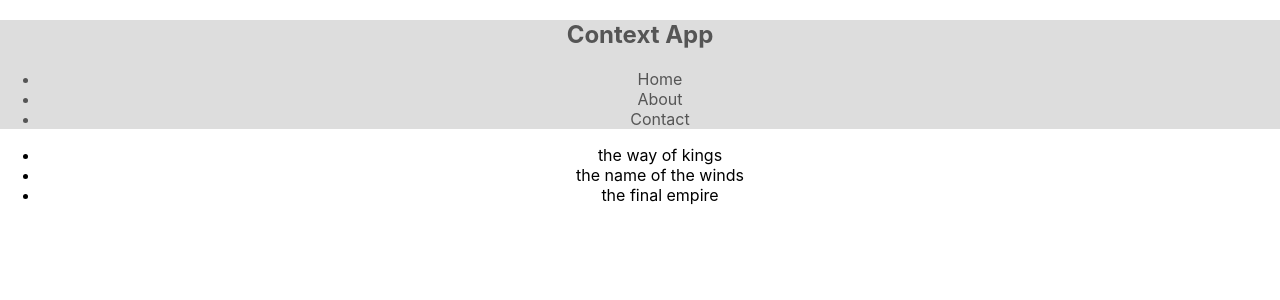
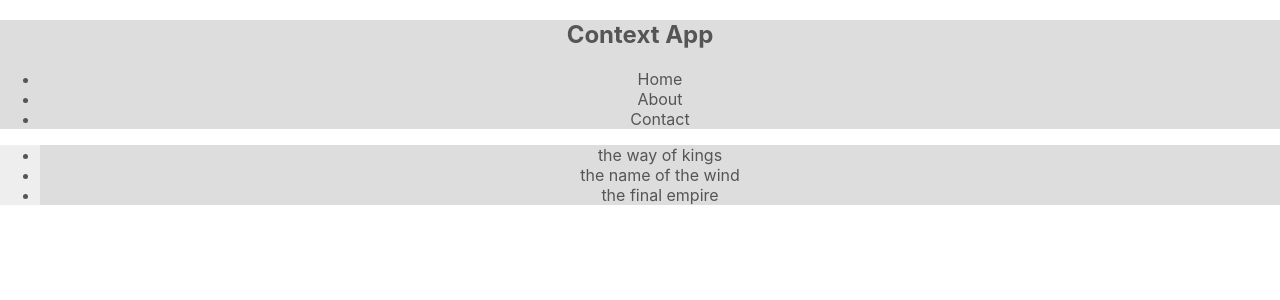
Before and after one commit to JohnKimaiyo/react_vol_5, a React (Create React App) app: page / in a window 1280 px wide. Shown: the top 300 px of the page. Built offline with nearby package versions, Linux system fonts and the light colour scheme.

Commit message:
bookmak theme context

```diff
--- a/src/component/BookList.js
+++ b/src/component/BookList.js
@@ -1,13 +1,19 @@
 import React, { Component } from "react";
-
+import { ThemeContext } from "../context/ThemeProvider";
 class BookList extends Component {
+  static contextType = ThemeContext;
   render() {
+    const { isLightTheme, light, dark } = this.context;
+    const theme = isLightTheme ? light : dark;
     return (
-      <div className="book-list">
+      <div
+        className="book-list"
+        style={{ color: theme.syntax, background: theme.bg }}
+      >
         <ul>
-          <li>the way of kings</li>
-          <li>the name of the winds</li>
-          <li>the final empire</li>
+          <li style={{ background: theme.ui }}>the way of kings</li>
+          <li style={{ background: theme.ui }}>the name of the wind</li>
+          <li style={{ background: theme.ui }}>the final empire</li>
         </ul>
       </div>
     );
```
